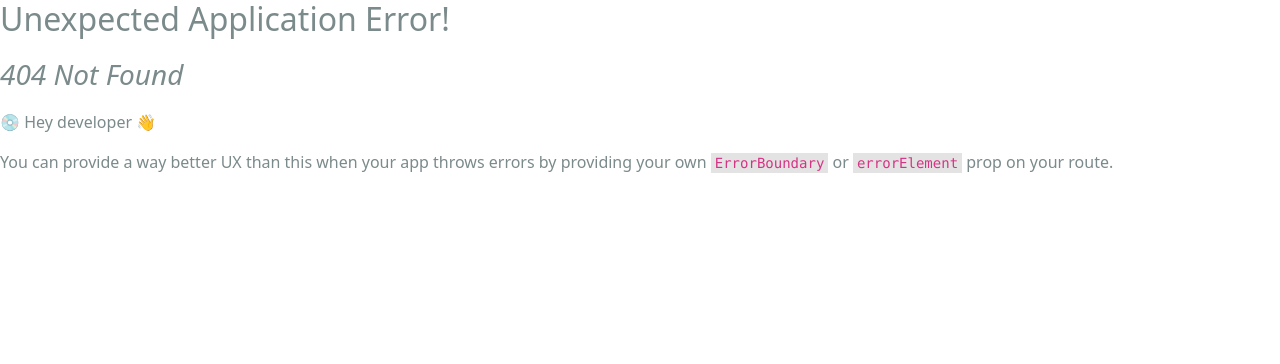
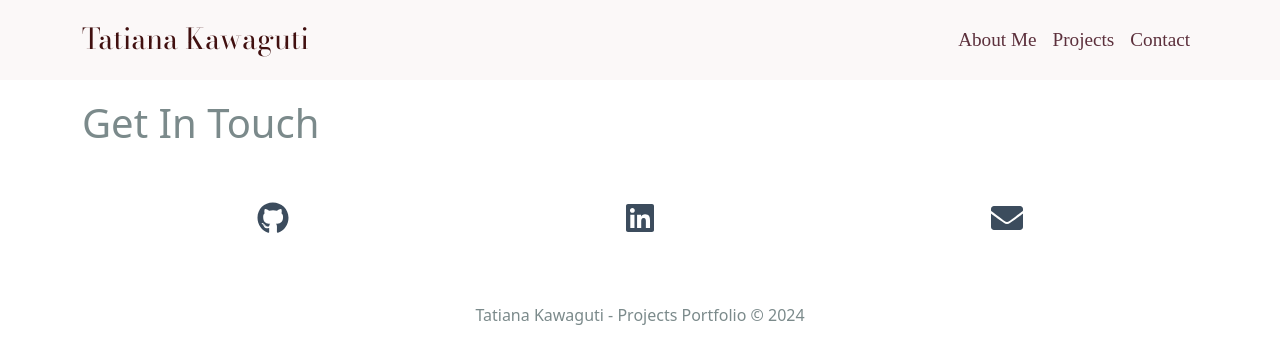
Before and after one commit to midorikawaguti/TatianaK-Portfolio, a React (Create React App) app in the folder frontend/: page /contact in a window 1280 px wide. Before the commit this address had no page. Shown: the top 364 px of the page. Built offline with nearby package versions, Linux system fonts and the light colour scheme; a web font is replaced by a local one.

Commit message:
Create contactScreen

```diff
--- a/frontend/src/App.js
+++ b/frontend/src/App.js
@@ -2,15 +2,33 @@ import React from 'react'
 import { Container } from 'react-bootstrap';
 import Header from '../src/Components/Header/Header.jsx';
 import Footer from './Components/Footer';
-import { Outlet } from 'react-router-dom';
+import { Outlet, useNavigate, useLocation } from 'react-router-dom';
 
 const App = () => {
+  const navigate = useNavigate();
+  const location = useLocation();
+
   const scrollToSection = (sectionId) => {
-    const element = document.getElementById(sectionId);
-    if (element) {
-      element.scrollIntoView({ behavior: 'smooth' });
+    if (location.pathname !== '/') {
+      // Navigate to home if not on it
+      navigate('/');
+      // Wait a short period for navigation before scrolling
+      setTimeout(() => {
+        const element = document.getElementById(sectionId);
+        if (element) {
+          element.scrollIntoView({ behavior: 'smooth' });
+        }
+      }, 100);
+    } else {
+      // If already on the home page, scroll directly
+      const element = document.getElementById(sectionId);
+      if (element) {
+        element.scrollIntoView({ behavior: 'smooth' });
+      }
     }
   };
+
+
 
   return (
     <div>
--- /dev/null
+++ b/frontend/src/Screens/ContactScreen/ContactScreen.jsx
@@ -0,0 +1,32 @@
+import React from 'react'
+import {Row, Col} from 'react-bootstrap';
+import { FaGithub, FaLinkedin, FaEnvelope } from 'react-icons/fa';
+import { Link } from 'react-router-dom';
+
+const ContactScreen = () => {
+  return (
+    <>
+    <h1>Get In Touch</h1>
+       <Row className="container-2">
+          <Col sm={4} className="text-center">
+            <Link to="https://github.com/midorikawaguti" target="_blank" rel="noopener noreferrer">
+              <FaGithub size={32} />
+            </Link>
+          </Col>
+          <Col  sm={4} className="text-center">
+            <Link to="https://www.linkedin.com/in/tatiana-midori-uemura-kawaguti-6865b5120/" target="_blank" rel="noopener noreferrer">
+              <FaLinkedin size={32} />
+            </Link>
+          </Col>
+          <Col sm={4} className="text-center">
+            <a href="mailto:midori.kawaguti@gmail.com">
+              <FaEnvelope size={32} />
+            </a>
+          </Col>
+        </Row>
+
+    </>
+  )
+}
+
+export default ContactScreen
--- a/frontend/src/Screens/HomeScreen/HomeScreen.css
+++ b/frontend/src/Screens/HomeScreen/HomeScreen.css
@@ -44,14 +44,14 @@
   margin: 0px 50px 0px 20px;
 }
 
-.homeScreenButtons {
+.homeScreenButton {
   display: flex;
   gap: 20px;
   justify-content: center;
   margin-top: 20px;
 }
 
-.homeScreenButtons button {
+.homeScreenButton button {
   padding: 10px 20px;
   font-size: 16px;
   color: #fff;
--- a/frontend/src/Screens/HomeScreen/HomeScreen.jsx
+++ b/frontend/src/Screens/HomeScreen/HomeScreen.jsx
@@ -49,8 +49,7 @@ const HomeScreen = () => {
               I believe in the positive impact that technological tools can have, which motivates me to
               continue learning and growing in this field.
             </p>
-            <div className="homeScreenButtons">
-              {/* <Button onClick={() => scrollToSection('projects')}>Projects</Button> */}
+            <div className="homeScreenButton">
               <Button onClick={downloadCV}>Download my Resume</Button>
             </div>
           </Col>
--- a/frontend/src/index.js
+++ b/frontend/src/index.js
@@ -8,12 +8,14 @@ import reportWebVitals from './reportWebVitals';
 import { createBrowserRouter, createRoutesFromElements, Route, RouterProvider} from 'react-router-dom';
 import HomeScreen from './Screens/HomeScreen/HomeScreen';
 import ProjectScreen from './Screens/ProjectScreen/ProjectScreen';
+import ContactScreen from './Screens/ContactScreen/ContactScreen';
 
 const router = createBrowserRouter(
   createRoutesFromElements(
     <Route path="/" element={<App/>}>
       <Route index={true} path="/" element={<HomeScreen/>}/>
       <Route path='/project/:id' element={<ProjectScreen/>}/>
+      <Route path='/contact' element={<ContactScreen/>}/>
     </Route>
   )
 )
```
